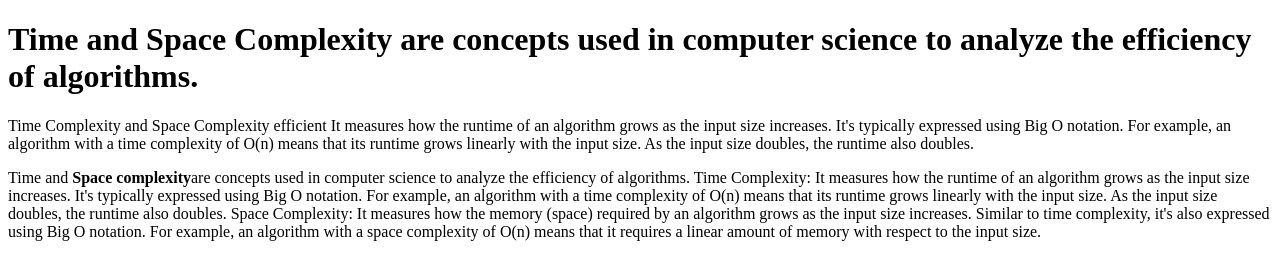
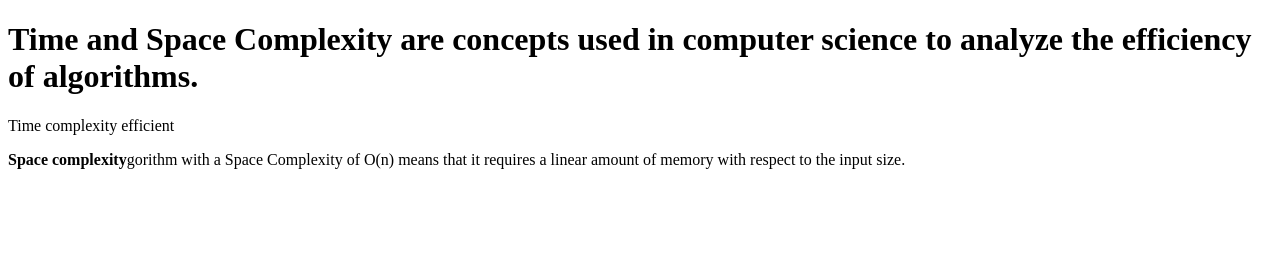
Before and after one commit to acciojob/time-and-space-complexity-hemanthbommana, a website: page main.html in a window 1280 px wide. Drawn offline with Linux system fonts and the light colour scheme.

Commit message:
created a submission

```diff
--- a/main.html
+++ b/main.html
@@ -9,13 +9,8 @@
 <body>
 	<!-- the entire body must be written by student -->
 	<h1>Time and Space Complexity are concepts used in computer science to analyze the efficiency of algorithms.</h1>
-	<p>Time Complexity and Space Complexity efficient It measures how the runtime of an algorithm grows as the input size increases. It's typically expressed using Big O notation. For example, an algorithm with a time complexity of O(n) means that its runtime grows linearly with the input size. As the input size doubles, the runtime also doubles.</p>
-	<p>
-Time and <b>Space complexity</b>are concepts used in computer science to analyze the efficiency of algorithms.
-
-Time Complexity: It measures how the runtime of an algorithm grows as the input size increases. It's typically expressed using Big O notation. For example, an algorithm with a time complexity of O(n) means that its runtime grows linearly with the input size. As the input size doubles, the runtime also doubles.
-
-Space Complexity: It measures how the memory (space) required by an algorithm grows as the input size increases. Similar to time complexity, it's also expressed using Big O notation. For example, an algorithm with a space complexity of O(n) means that it requires a linear amount of memory with respect to the input size.</p>
+	<p>Time complexity efficient</p>
+	<p> <b>Space complexity</b>gorithm with a Space Complexity of O(n) means that it requires a linear amount of memory with respect to the input size.</p>
     <script type="text/javascript" src="./script.js">
 </script>
 
```
